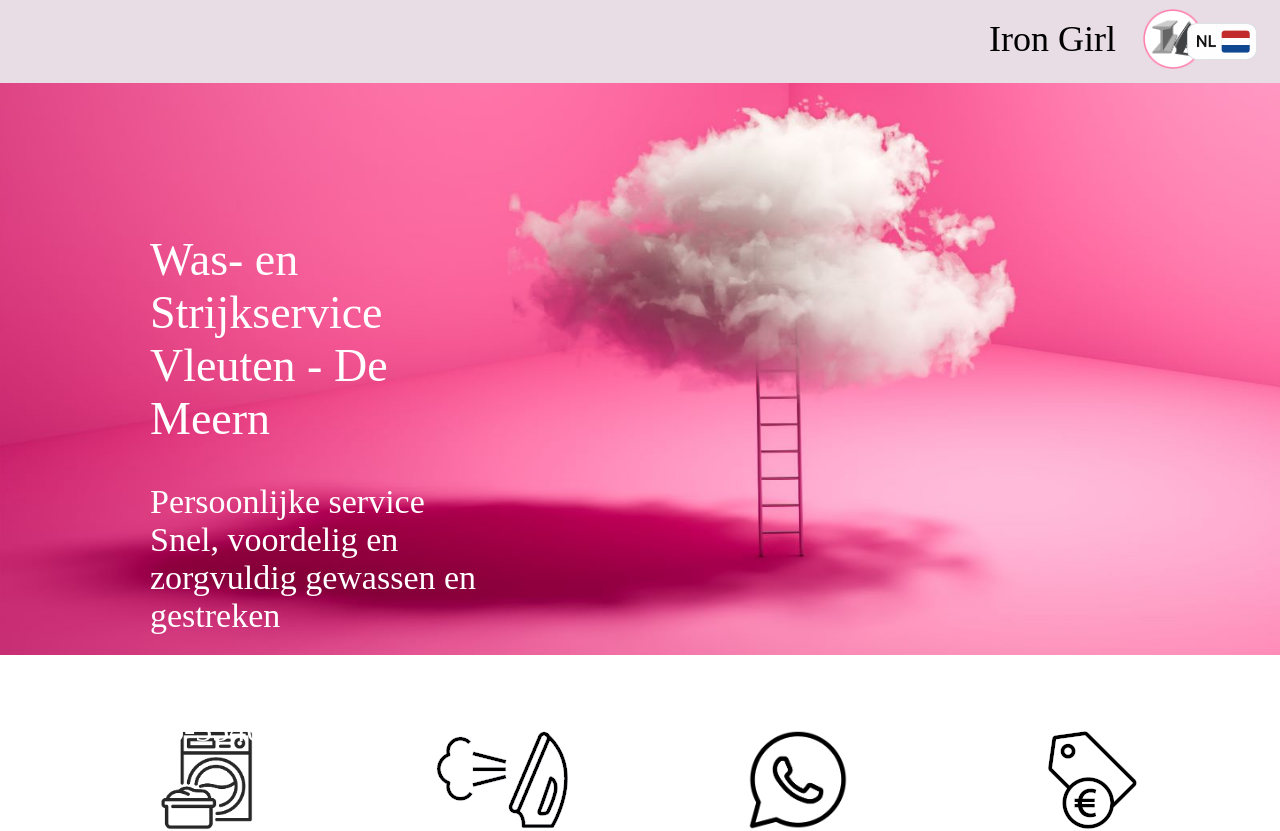
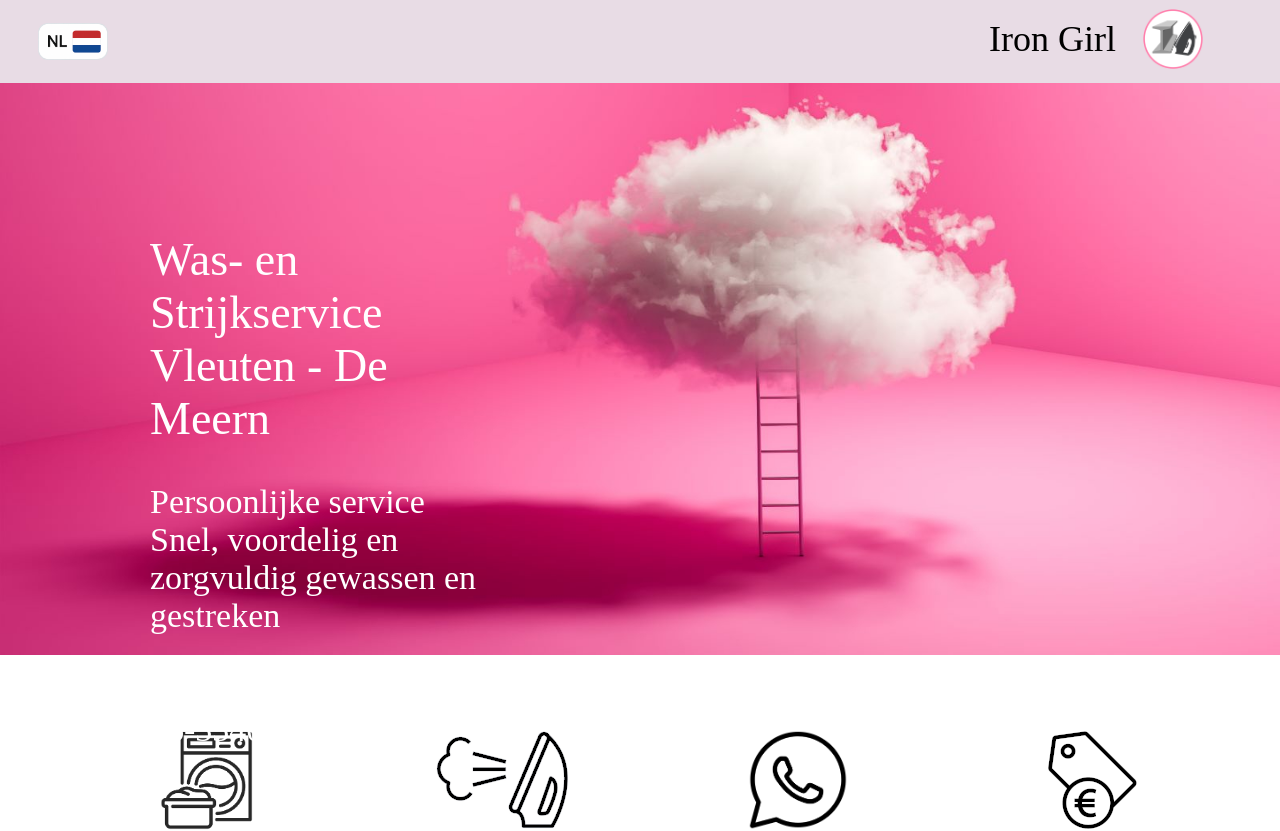
Before and after one commit to clearblocks/irongirl, a React (Create React App) app: page / in a window 1280 px wide. Shown: the top 831 px of the page. Built offline with nearby package versions, Linux system fonts and the light colour scheme; a web font is replaced by a local one.

Commit message:
language select always left

```diff
--- a/package.json
+++ b/package.json
@@ -1,6 +1,6 @@
 {
   "name": "irongirl",
-  "version": "2.53",
+  "version": "2.54",
   "private": true,
   "dependencies": {
     "@aws-crypto/sha256-browser": "~5.2",
--- a/src/App.scss
+++ b/src/App.scss
@@ -203,14 +203,10 @@ header {
   .language-select {
 
     position: absolute;
+
+    z-index: 1;
     left: 15px;
-    z-index: 1;
-
     padding: 14px;
-
-    @media screen and (min-width: $desktop) {
-      right: 0;
-    }
 
     img {
       width: 85px;
```
